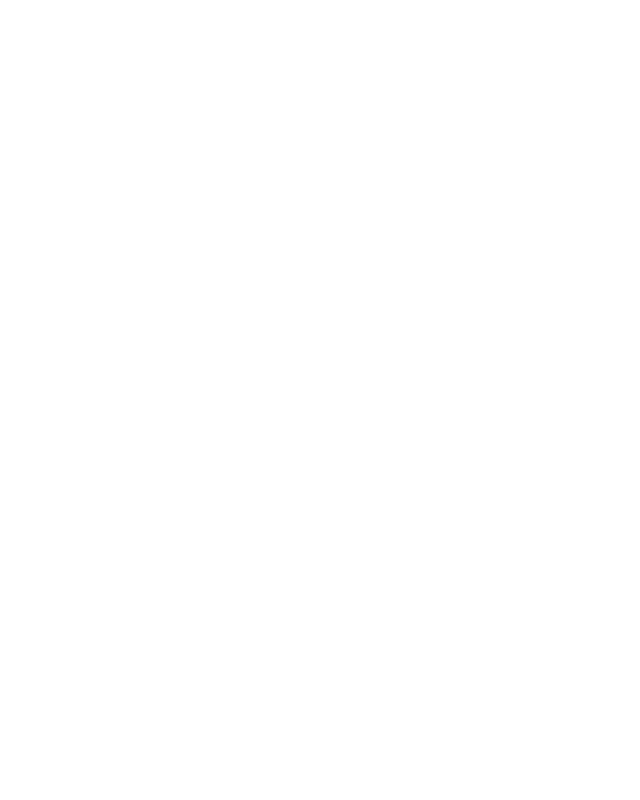
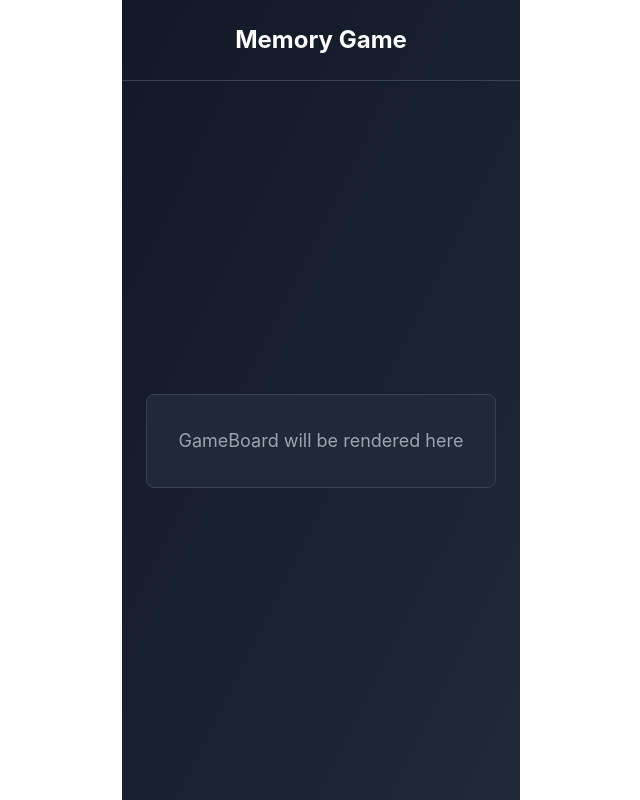
Before and after one commit to vashnavichauhan1825/mind-game, a React (Vite) app: page / in a window 1280 px wide. Both pictures are taken after a click on the button "Start Game". Shown: the whole page, without its empty margins (319-959 px from the left). Built offline with nearby package versions, Linux system fonts and the light colour scheme.

Commit message:
feat: game screen layout

```diff
--- a/src/app/App.tsx
+++ b/src/app/App.tsx
@@ -1,5 +1,6 @@
 import { useState } from "react";
 import WelcomeScreen from "../features/memory-game/components/WelcomeScreen";
+import GameScreen from "../features/memory-game/components/GameScreen";
 
 function App() {
   const [gameStarted, setGameStarted] = useState(false);
@@ -12,11 +13,7 @@ function App() {
     return <WelcomeScreen onStart={handleStart} />;
   }
 
-  return (
-    <div className="flex items-center justify-center min-h-screen">
-      <p className="text-white">Game will start here...</p>
-    </div>
-  );
+  return <GameScreen />;
 }
 
 export default App;
--- /dev/null
+++ b/src/features/memory-game/components/GameScreen.tsx
@@ -0,0 +1,23 @@
+function GameScreen() {
+  return (
+    <div className="flex flex-col min-h-screen bg-gradient-to-br from-gray-900 to-gray-800 text-white">
+      <header className="w-full p-6 border-b border-gray-700">
+        <div className="max-w-4xl mx-auto">
+          <h2 className="text-2xl font-bold text-center">Memory Game</h2>
+        </div>
+      </header>
+
+      <main className="flex-1 flex items-center justify-center p-6">
+        <div className="max-w-4xl w-full">
+          <div className="bg-gray-800 rounded-lg p-8 border border-gray-700">
+            <p className="text-center text-gray-400 text-lg">
+              GameBoard will be rendered here
+            </p>
+          </div>
+        </div>
+      </main>
+    </div>
+  );
+}
+
+export default GameScreen;
```
